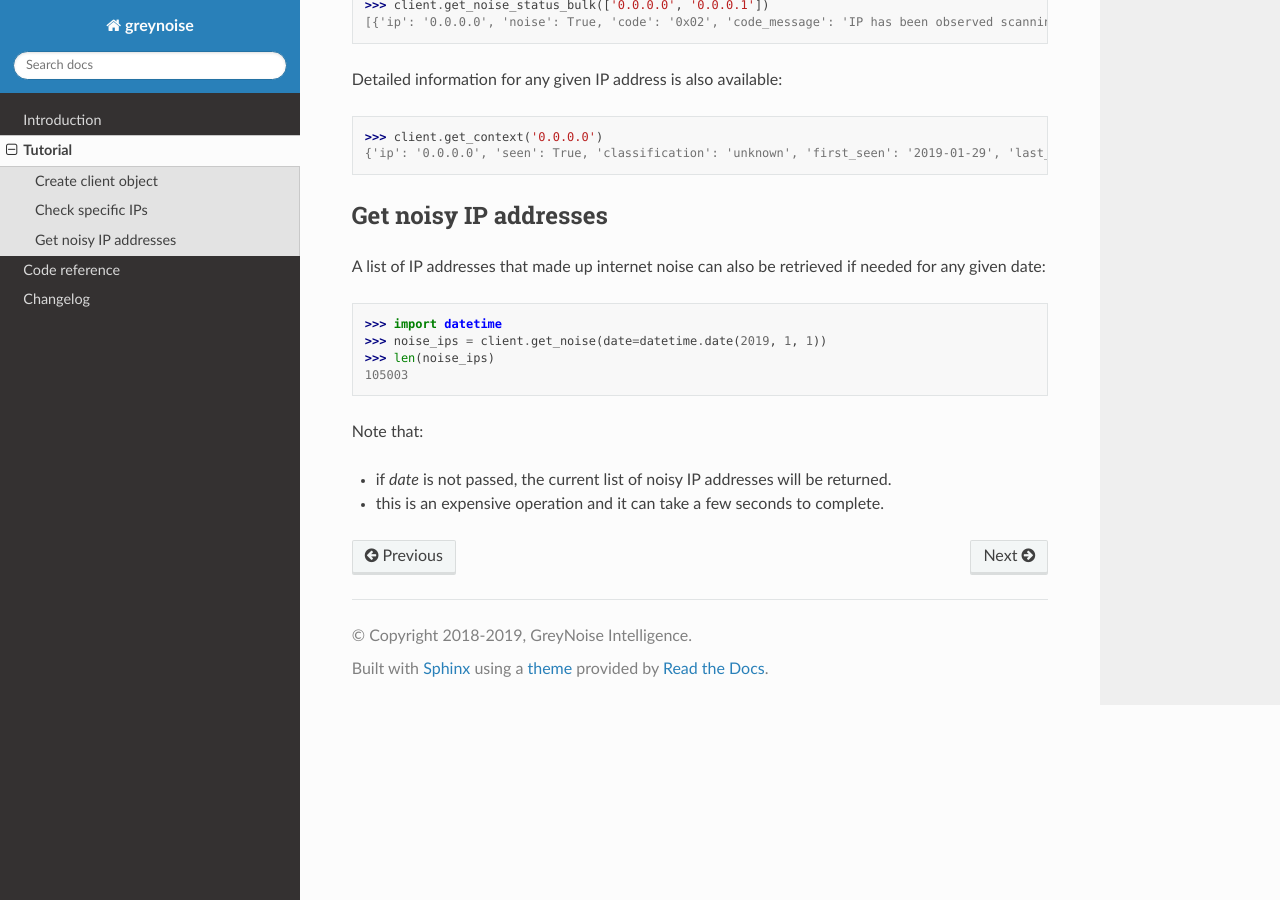
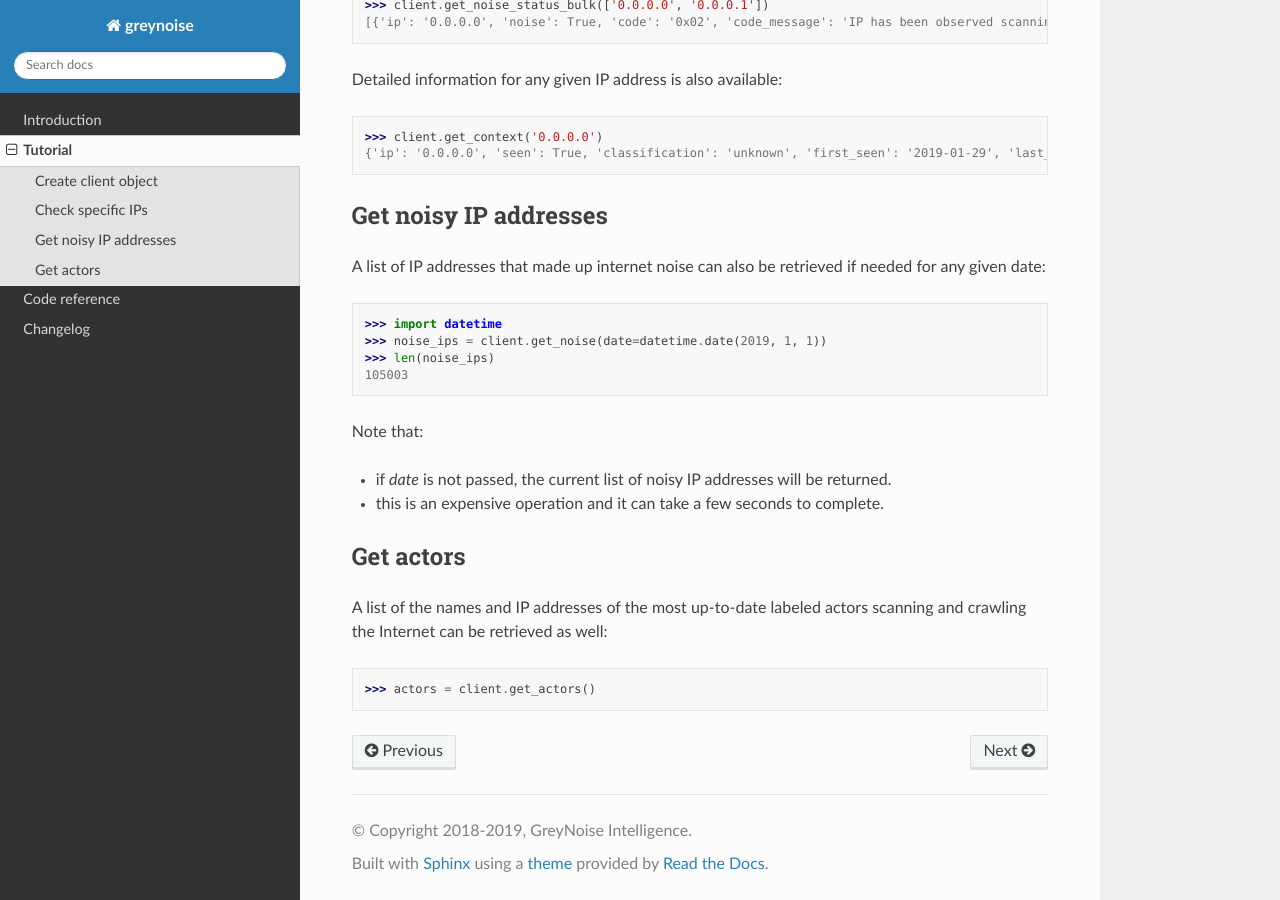
Before and after one commit to GreyNoise-Intelligence/pygreynoise, a Sphinx documentation site: the page built from docs/source/tutorial.rst, in a window 1280 px wide and 900 px high, scrolled down 671 px. Built offline with Sphinx 7.4.7 and the Read the Docs theme 2.0.0, drawn with Linux system fonts in a browser that asks for light colours.

Commit message:
Update documentation

```diff
--- a/docs/source/tutorial.rst
+++ b/docs/source/tutorial.rst
@@ -48,3 +48,12 @@ Note that:
 - if *date* is not passed, the current list of noisy IP addresses will
   be returned.
 - this is an expensive operation and it can take a few seconds to complete.
+
+
+Get actors
+----------
+
+A list of the names and IP addresses of the most up-to-date labeled actors
+scanning and crawling the Internet can be retrieved as well::
+
+   >>> actors = client.get_actors()
```
Also changed, not shown: 1 other file.
